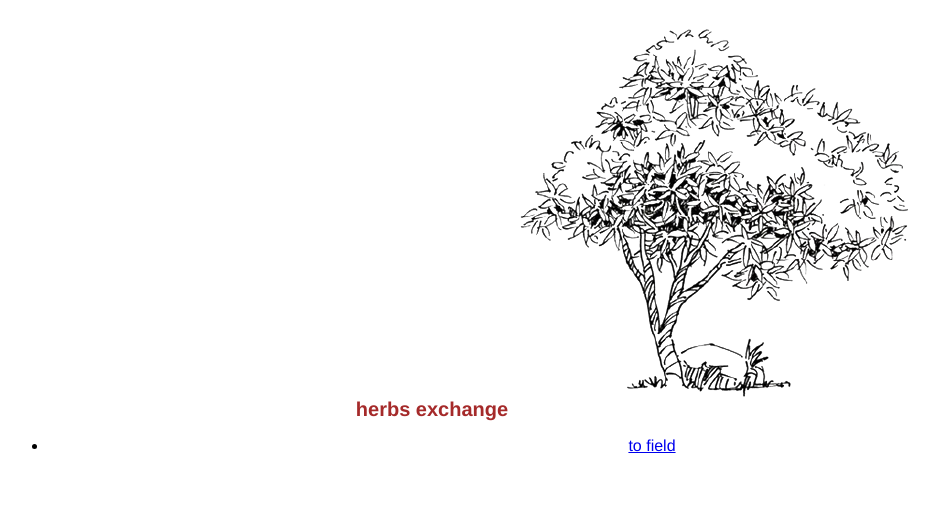
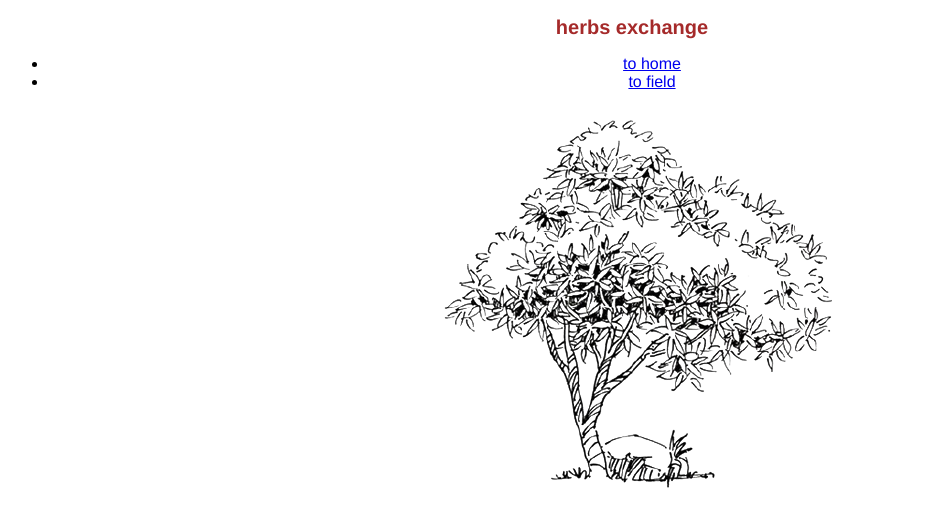
Before and after one commit to pseuyi/herb-exchange, a React (Create React App) app: page / in a window 1280 px wide. Shown: the top 526 px of the page, without its empty margins (8-947 px from the left). Built offline with nearby package versions, Linux system fonts and the light colour scheme; what react-router-redux would draw is missing.

Commit message:
create navigation component

```diff
--- a/src/containers/home/index.jsx
+++ b/src/containers/home/index.jsx
@@ -1,17 +1,14 @@
 import React from 'react';
 import Header from 'components/header';
-import { Link } from 'react-router-dom';
+import Navigation from 'containers/navigation';
 
 class Home extends React.Component {
-
   render() {
     return (
       <div>
         <Header/>
+        <Navigation/>
         <img src="/assets/tree.png"/>
-        <ul>
-          <li><Link to="/field">to field</Link></li>
-        </ul>
       </div>
     )
   }
--- /dev/null
+++ b/src/containers/navigation/index.css
@@ -0,0 +1,4 @@
+.navigation {
+  list-style: none;
+  display: grid;
+}
--- /dev/null
+++ b/src/containers/navigation/index.jsx
@@ -0,0 +1,16 @@
+import React from 'react';
+import { withRouter, NavLink, Route } from 'react-router-dom';
+
+class Navigation extends React.Component {
+  render () {
+    return (
+      <ul className="navigation">
+        <li><NavLink exact to="/">to home</NavLink></li>
+        <li><NavLink to="/field">to field</NavLink></li>
+      </ul>
+    )
+  }
+}
+
+export default Navigation;
+// <li><Link to="/field">back</Link></li>
```
